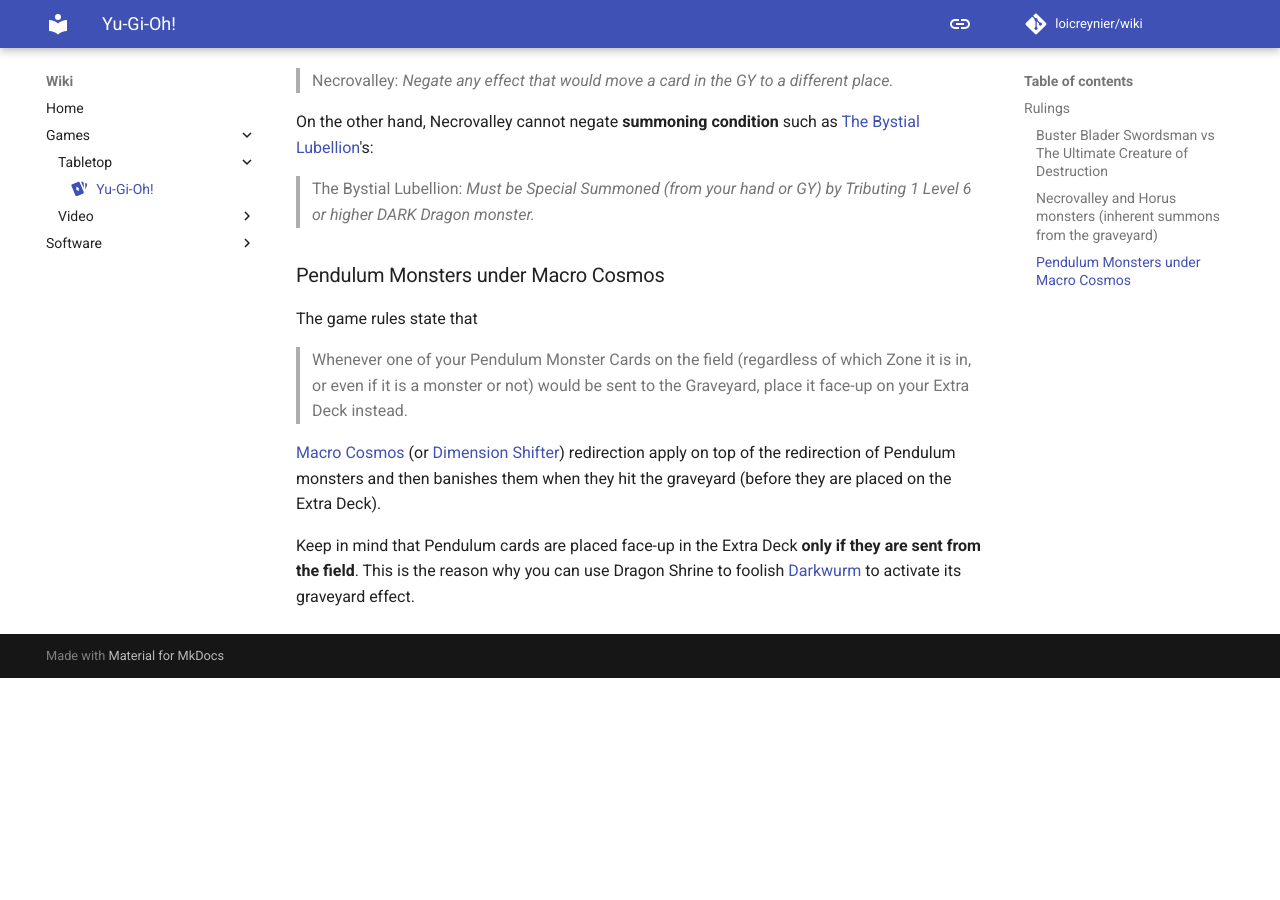
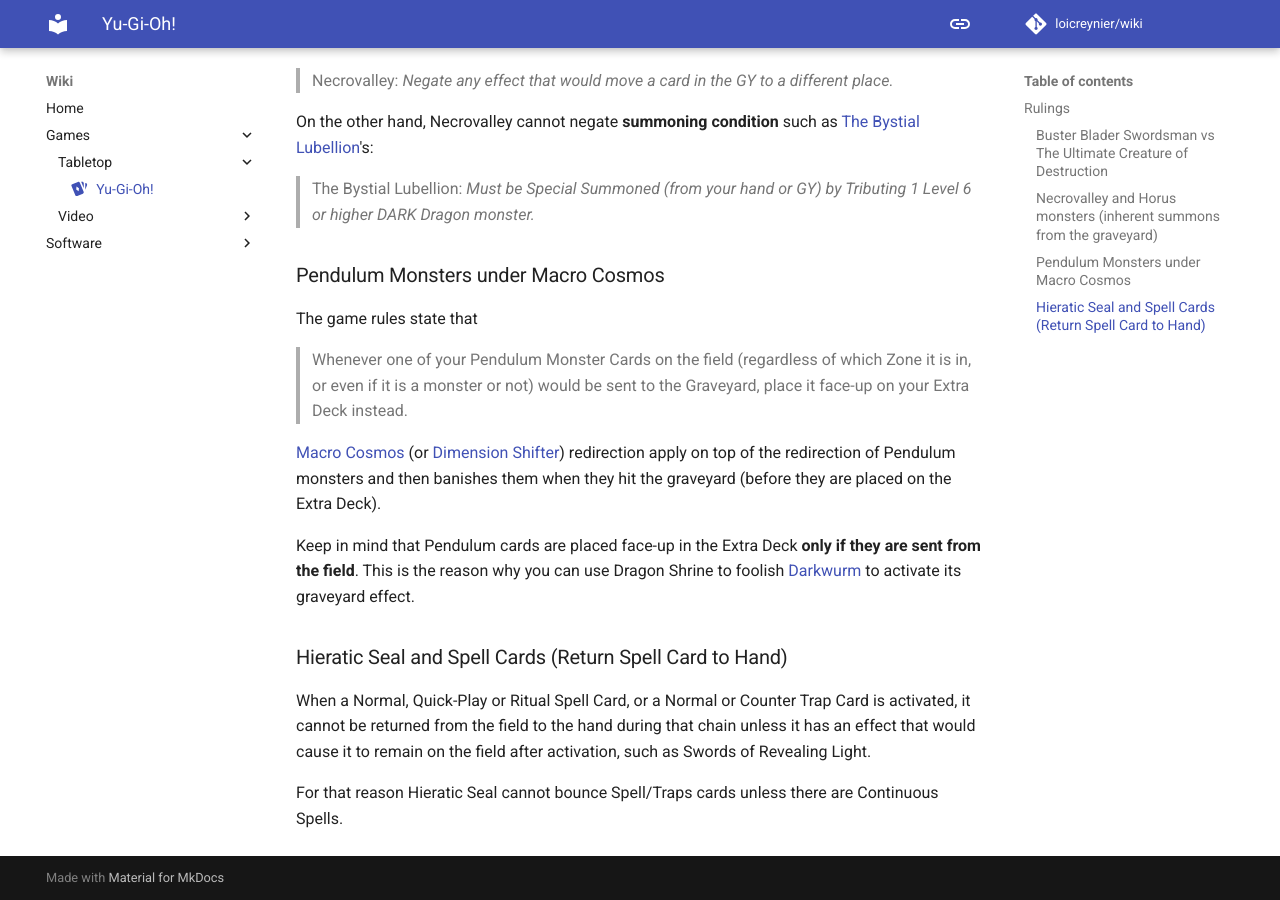
Before and after one commit to loicreynier/wiki, an MkDocs documentation site: the page built from docs/games/tabletop/yugioh.md, in a window 1280 px wide and 900 px high, scrolled down 834 px. Built offline with MkDocs 1.6.1 and Material for MkDocs 9.7.7, drawn with Linux system fonts in a browser that asks for light colours; comment, search, counter and statistics services are not loaded; before the commit the page ends 1512 px from its top, so only the background shows below that.

Commit message:
docs(yugioh): add Seal on Spell Card ruling

```diff
--- a/docs/games/tabletop/yugioh.md
+++ b/docs/games/tabletop/yugioh.md
@@ -76,3 +76,12 @@
 [Macro Cosmos]: https://yugipedia.com/wiki/Macro_Cosmos
 [Dimension Shifter]: https://yugipedia.com/wiki/Dimension_Shifter
 [Darkwurm]: https://yugipedia.com/wiki/Supreme_King_Dragon_Darkwurm
+
+### Hieratic Seal and Spell Cards (Return Spell Card to Hand)
+
+When a Normal, Quick-Play or Ritual Spell Card, or a Normal or Counter Trap Card is activated,
+it cannot be returned from the field to the hand during
+that chain unless it has an effect that would cause it to remain on the field after activation,
+such as Swords of Revealing Light.
+
+For that reason Hieratic Seal cannot bounce Spell/Traps cards unless there are Continuous Spells.
```
